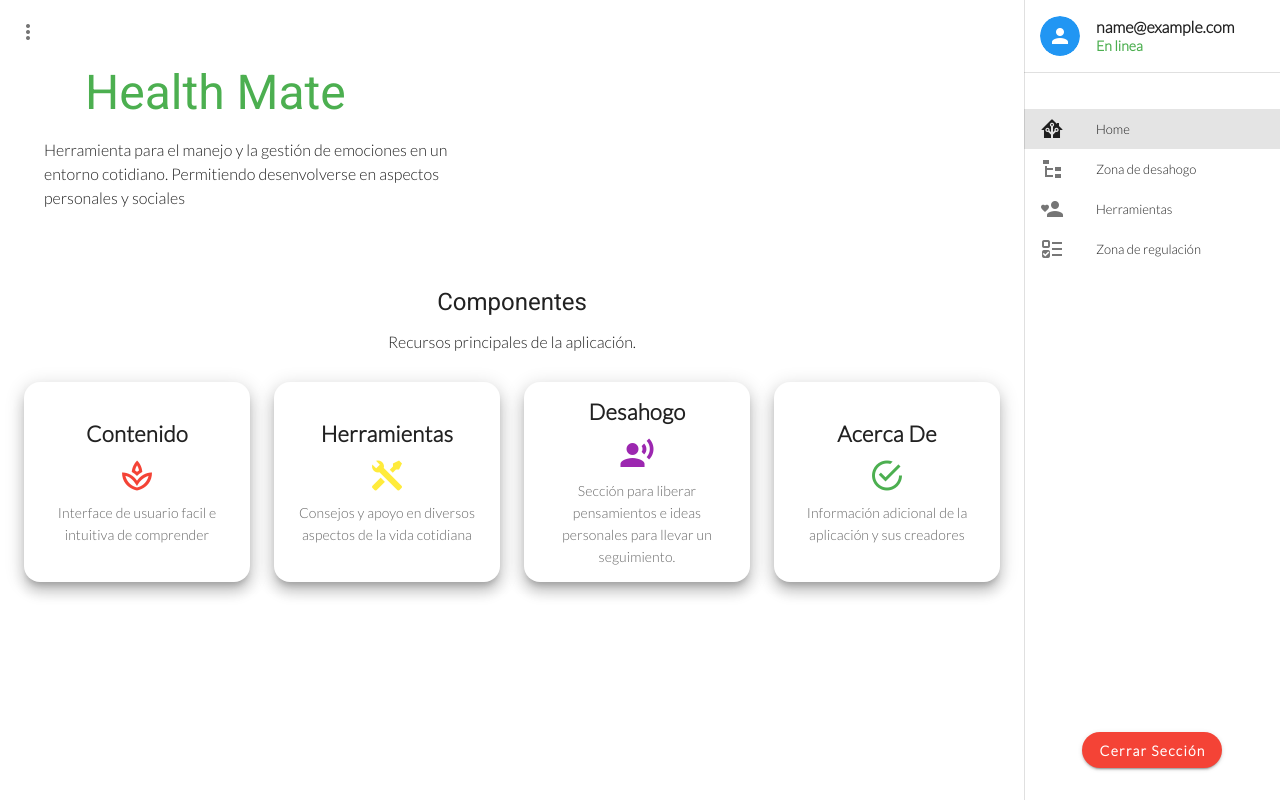
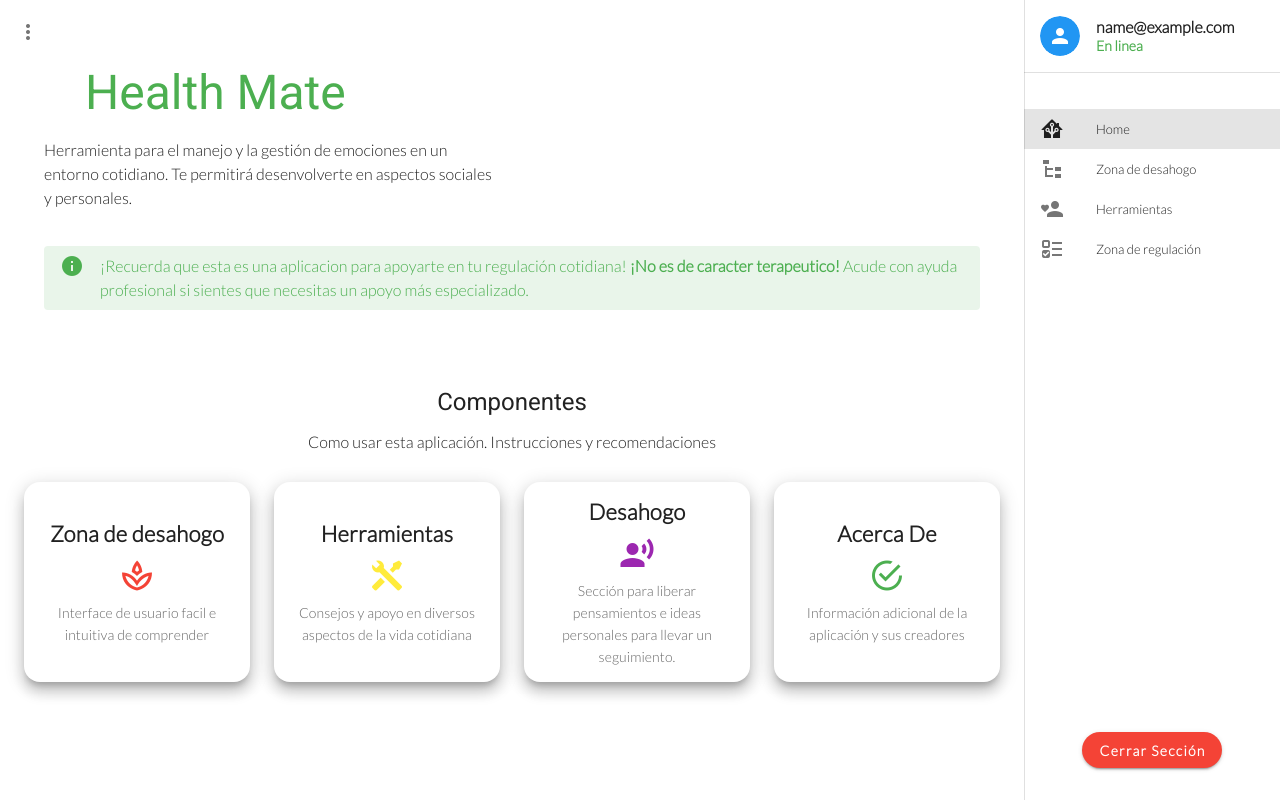
Before and after one commit to RickBm400/autismo-app-regulacion, a Vue app: page /home in a window 1280 px wide. Built offline with nearby package versions, Linux system fonts and the light colour scheme; sample sign-in values are in the browser's storage.

Commit message:
feat: contenido agregado

```diff
--- a/src/views/landingPage/HomeView.vue
+++ b/src/views/landingPage/HomeView.vue
@@ -1,31 +1,51 @@
 <template>
   <v-container fluid>
-    <v-sheet class="pa-2 mb-5" :class="$vuetify.breakpoint.smAndDown?'pa-2':'pa-5'">
+    <v-sheet
+      class="pa-2 mb-5"
+      :class="$vuetify.breakpoint.smAndDown ? 'pa-2' : 'pa-5'"
+    >
       <v-row>
-        <v-col :cols="$vuetify.breakpoint.smAndDown?12:6" >
-          <span class="text-h3 d-flex  green--text"> <v-img src="@/assets/IMG/landing/apple-touch-icon.png"  max-height="41" max-width="41"></v-img> Health Mate</span>
-          <p class="pt-5" :class="$vuetify.breakpoint.smAndDown?'text-center':''">
-            Herramienta para el manejo y la gestión de emociones en un entorno cotidiano. Permitiendo desenvolverse en aspectos personales y sociales
+        <v-col :cols="$vuetify.breakpoint.smAndDown ? 12 : 6">
+          <span class="text-h3 d-flex green--text">
+            <v-img
+              src="@/assets/IMG/landing/apple-touch-icon.png"
+              max-height="41"
+              max-width="41"
+            ></v-img>
+            Health Mate</span
+          >
+          <p
+            class="pt-5"
+            :class="$vuetify.breakpoint.smAndDown ? 'text-center' : ''"
+          >
+            Herramienta para el manejo y la gestión de emociones en un entorno
+            cotidiano. Te permitirá desenvolverte en aspectos sociales y
+            personales.
           </p>
         </v-col>
-
+        <v-col cols="12" class="pt-2">
+          <v-alert dense text type="info" color="green">
+            ¡Recuerda que esta es una aplicacion para apoyarte en tu regulación cotidiana! <strong>¡No es de caracter terapeutico!</strong>  Acude con ayuda profesional si sientes que necesitas un apoyo más especializado.
+          </v-alert>
+        </v-col>
       </v-row>
     </v-sheet>
 
-      <div class="pa-5 pb-0 d-flex flex-column align-center">
-        <span class="d-flex mb-3 d-flex justify-center text-h5"
-          >Componentes</span
-        >
-        <p>
-          Recursos principales de la aplicación.
-        </p>
+    <div class="pa-5 pb-0 d-flex flex-column align-center text-center">
+      <span class="d-flex mb-3 d-flex justify-center text-h5">Componentes</span>
+      <p>Como usar esta aplicación. Instrucciones y recomendaciones</p>
     </div>
     <v-sheet>
       <v-row class="pt-3">
-          <v-col :cols="$vuetify.breakpoint.smAndDown?12:3"  v-for="(item, i) in cards" :key="i" class="d-flex justify-center">
+        <v-col
+          :cols="$vuetify.breakpoint.smAndDown ? 12 : 3"
+          v-for="(item, i) in cards"
+          :key="i"
+          class="d-flex justify-center"
+        >
           <v-card
-              :height="$vuetify.breakpoint.smAndDown?150:200"
-              :width="$vuetify.breakpoint.smAndDown?300:230"
+            :height="$vuetify.breakpoint.smAndDown ? 150 : 200"
+            :width="$vuetify.breakpoint.smAndDown ? 300 : 230"
             class="rounded-xl d-flex flex-column align-center justify-center"
             elevation="10"
           >
@@ -40,7 +60,7 @@
             </v-icon>
             <v-card-subtitle
               class="pt-0"
-                style="font-size: 14px; text-align: center; font-weight: 500;"
+              style="font-size: 14px; text-align: center; font-weight: 500"
             >
               {{ item.content }}
             </v-card-subtitle>
@@ -58,7 +78,7 @@ export default {
       cards: [
         {
           color: "red",
-          title: "Contenido",
+          title: "Zona de desahogo",
           content: "Interface de usuario facil e intuitiva de comprender",
           icon: "mdi-spa-outline",
         },
@@ -71,7 +91,8 @@ export default {
         {
           color: "purple",
           title: "Desahogo",
-          content: "Sección para liberar pensamientos e ideas personales para llevar un seguimiento.",
+          content:
+            "Sección para liberar pensamientos e ideas personales para llevar un seguimiento.",
           icon: "mdi-account-voice",
         },
         {
--- a/src/views/landingPage/userAdvisor.vue
+++ b/src/views/landingPage/userAdvisor.vue
@@ -55,7 +55,7 @@
                 style="
                   font-weight: 800;
                   word-break: break-word;
-                  font-size: 25px;
+                  font-size: 25px
                 "
               >
                 {{ item.title }}
@@ -77,13 +77,7 @@
                 <v-expand-transition>
                   <v-sheet v-show="subItem.expand" height="auto" class="pa-2">
                     <div class="d-flex flex-column">
-                      <span class="font-weight-bold"
-                        >¿Por que me sucede esto?</span
-                      >
-                      <p v-html="subItem.cause"></p>
-
-                      <span class="font-weight-bold">¿Como manejarlo?</span>
-                      <p>{{ subItem.solution }}</p>
+                      <p v-html="subItem.content"></p>
                     </div>
                   </v-sheet>
                 </v-expand-transition>
```
Lines whose indentation alone changed are shown as unchanged.
